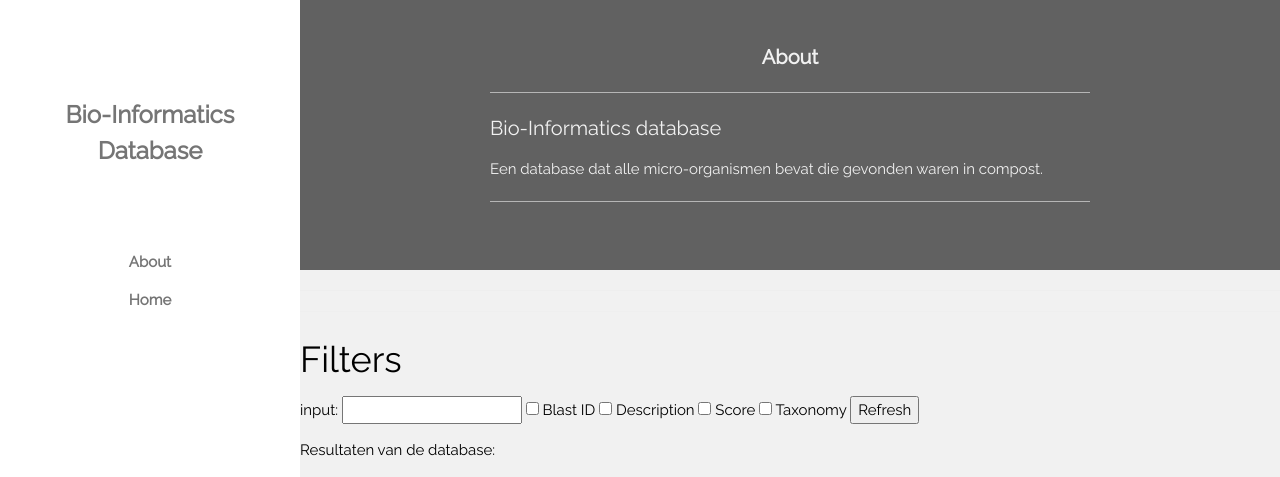
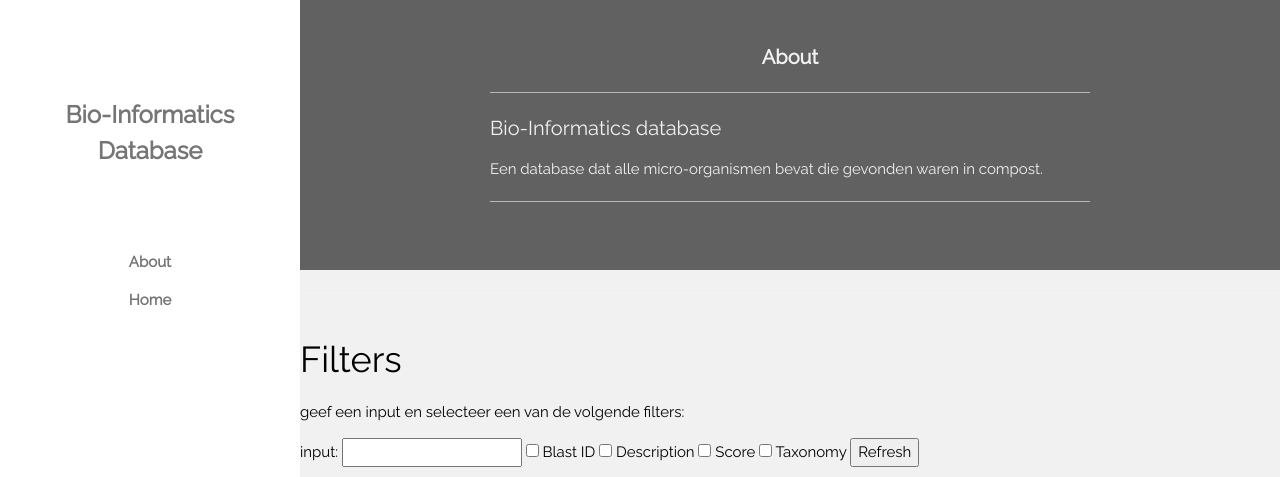
Before and after one commit to Yorick-C/SQL-project-blok-4, a Flask app: page /HTML.html in a window 1280 px wide. Shown: the top 477 px of the page. Run offline with Flask 2, Linux system fonts and the light colour scheme; data that the repository does not hold is empty; some libraries are stand-ins or nearby versions.

Commit message:
Update HTML.html

```diff
--- a/templates/HTML.html
+++ b/templates/HTML.html
@@ -81,6 +81,7 @@
     <title>Homepage</title>
     <link rel="stylesheet" type="text/css" href="style/main.css">
     <h1>Filters</h1>
+    <p>geef een input en selecteer een van de volgende filters:</p>
 
 
 <!--    <label for="input">input:</label>-->
```
